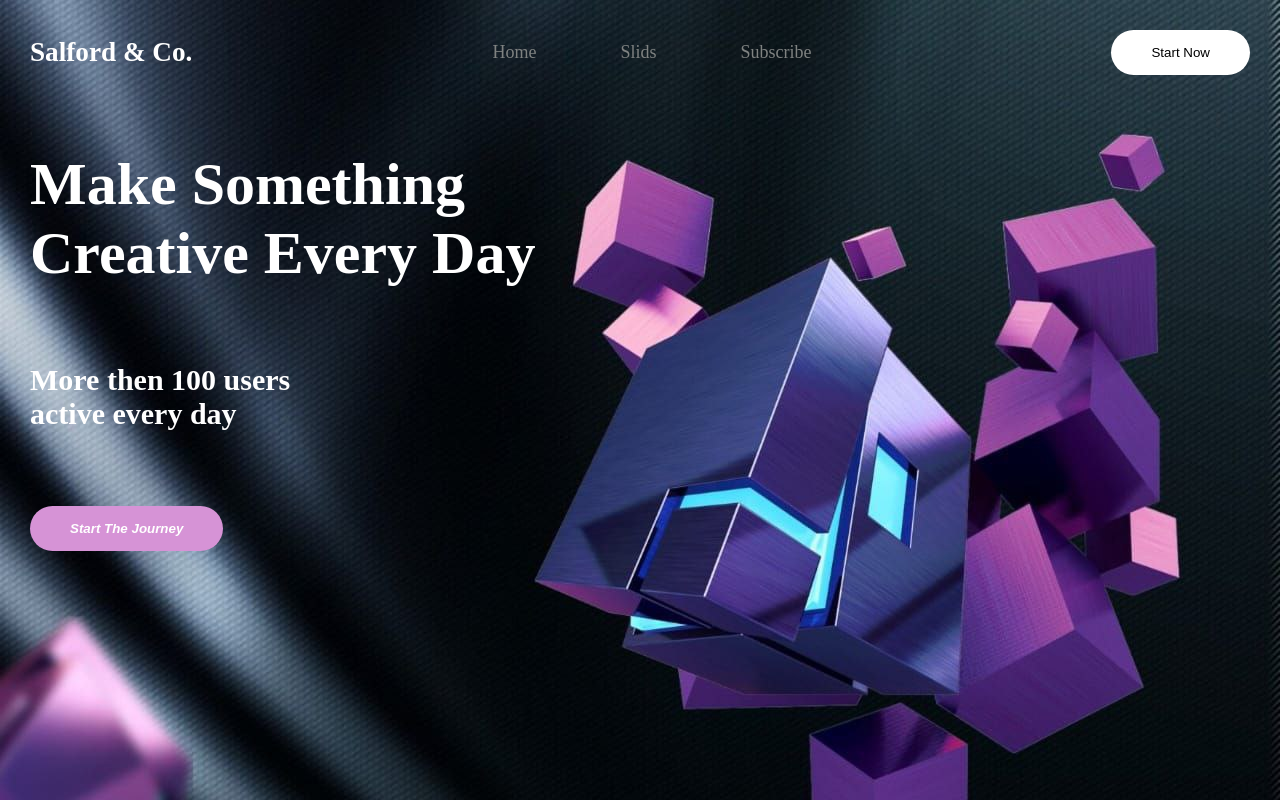
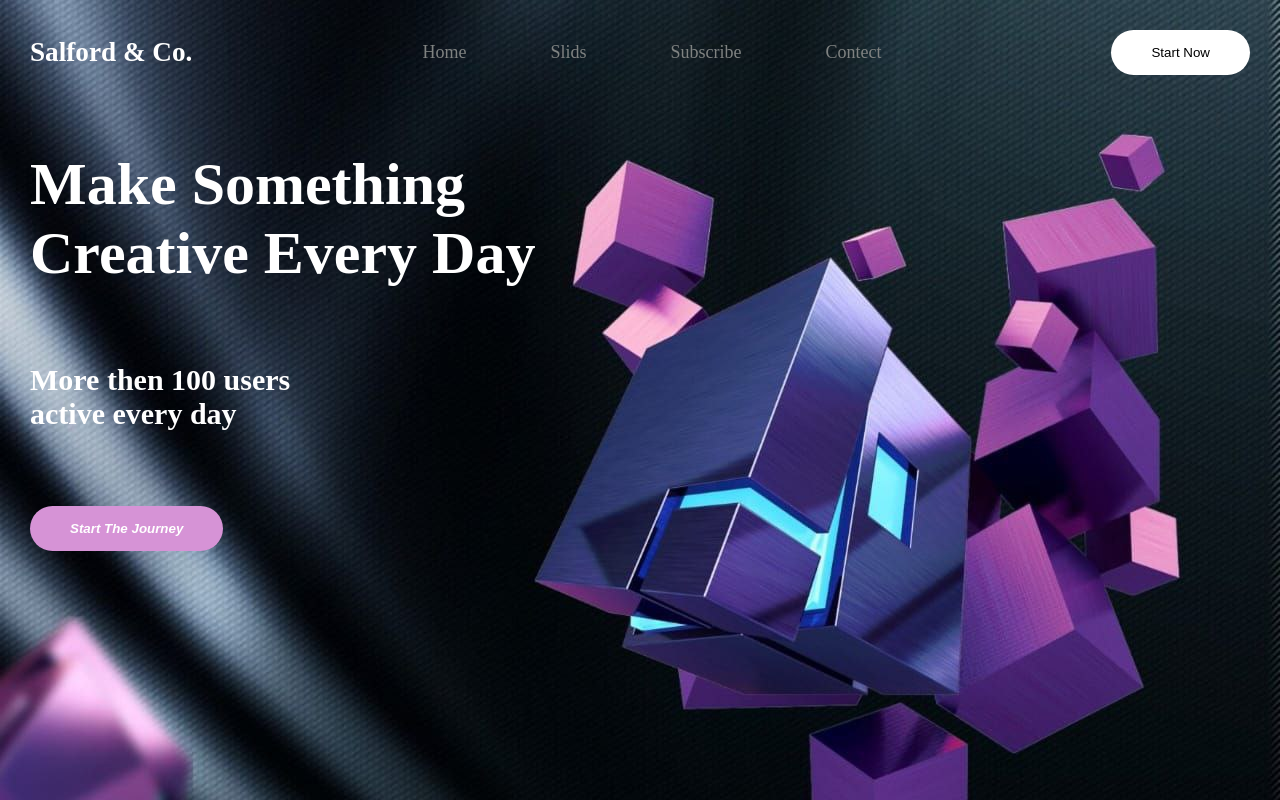
Before and after one commit to surajhub7/LocalHTML, a plain HTML site: page port.web/productweb/index.html in a window 1280 px wide. Drawn offline with Linux system fonts and the light colour scheme.

Commit message:
added li

```diff
--- a/port.web/productweb/index.html
+++ b/port.web/productweb/index.html
@@ -16,6 +16,8 @@
         <a href="#">Home</a>
         <a href="#">Slids</a>
         <a href="#">Subscribe</a>
+        <a href="#">Contect</a>
+
 
     </div>
         <button>Start Now</button>
```
